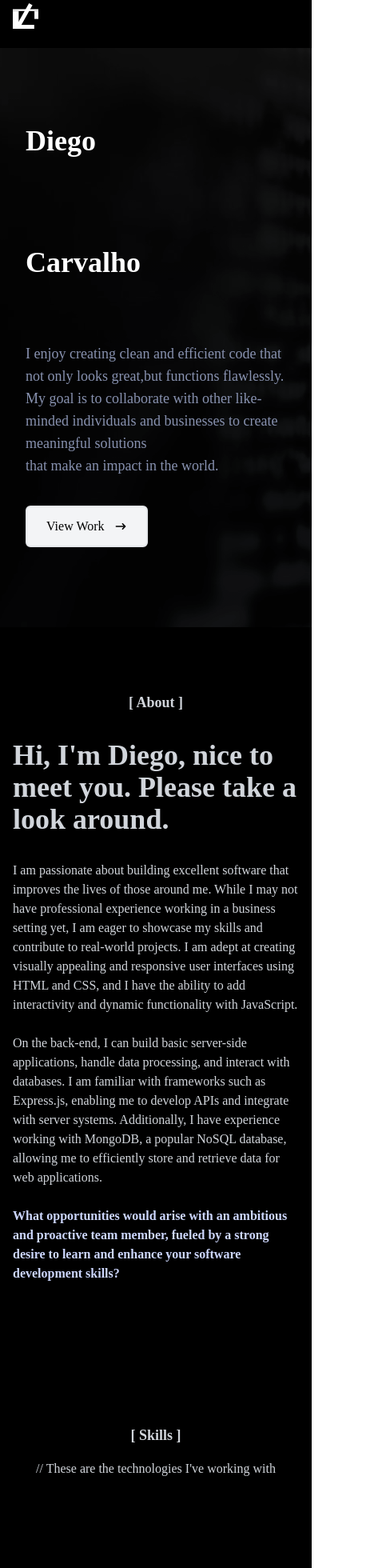
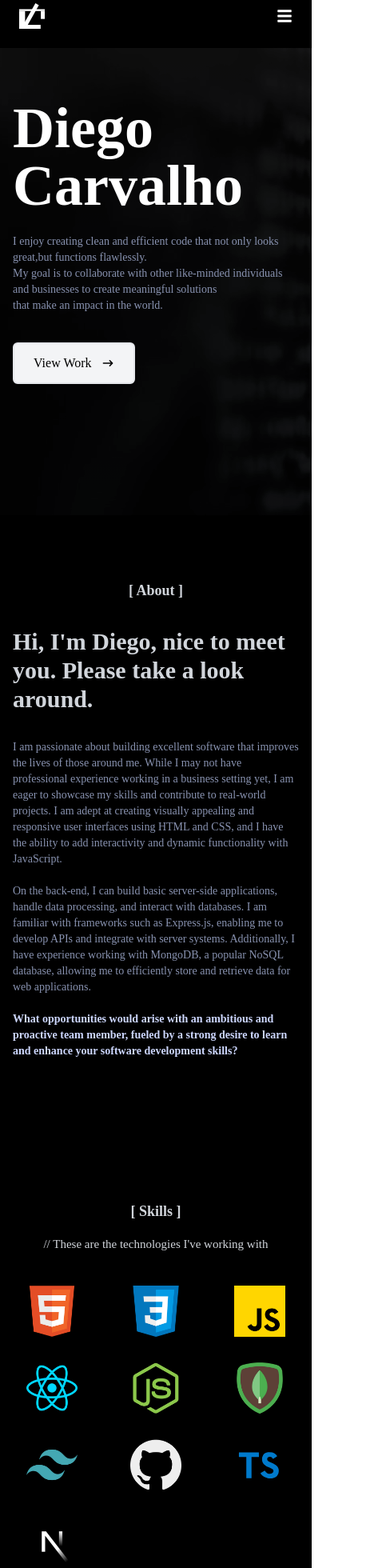
Before and after one commit to diegocchaves/dev-portfolio, a React (Create React App) app: page / in a window 390 px wide. Shown: the part 20-1980 px from the top of the page at 80% size, 488 px wide, since content can reach past the window. Built offline with nearby package versions, Linux system fonts and the light colour scheme.

Commit message:
Enhance layout and responsiveness for App, About, Home, Navbar, and Skills components

```diff
--- a/src/App.js
+++ b/src/App.js
@@ -8,7 +8,8 @@ import Skills from "./components/Skills";
 
 function App() {
   return (
-    <div>
+    <div className="p-0 mx-0 my-0 overflow-hidden App">
+      {/* Navbar and sections */}
       <Navbar />
       <Home />
       <About />
--- a/src/components/About.jsx
+++ b/src/components/About.jsx
@@ -10,11 +10,11 @@ const About = () => {
             </p>
         </div>
         <div className='max-w-[1000px] w-full grid sm:grid-cols-2 gap-8 px-4'>
-          <div className='text-4xl font-bold sm:text-right' p>
+          <div className='text-3xl font-bold md:text-4xl sm:text-right' p>
             <p>Hi, I'm Diego, nice to meet you.
               Please take a look around.</p>
           </div>
-          <div>
+          <div className='md:text-lg text-sm text-[#8892b0]'>
             <p>I am passionate about building excellent software that improves
               the lives of those around me. While I may not have professional experience working in a business setting yet,
               I am eager to showcase my skills and contribute to real-world projects.
--- a/src/components/Home.jsx
+++ b/src/components/Home.jsx
@@ -11,13 +11,13 @@ const Home = () => {
             backgroundSize: 'inherit',
             backgroundPosition: 'inherit',
             backgroundRepeat: 'no-repeat',
-        }} name='home' className='z-10 w-full h-full py-20 bg-black bg-opacity-40 md:py-36' >
+        }} name='home' className='w-full h-full py-20 bg-black bg-opacity-40 md:py-36 ' >
       {/* Container */}
-      <div className='flex items-center justify-center w-full h-full space-y-10'>
-      <div className='flex flex-col justify-start px-8 mx-auto max-w-[1000px]'>
-        <h1 className=' text-4xl font-bold text-white md:text-[11rem] mt-24 mb-28'>Diego</h1>
-        <h1 className=' text-4xl font-bold text-white md:text-[11rem] mb-16'>Carvalho</h1>
-        <span className='block text-[#8892b0] text-lg py-4 w-fit'>I enjoy creating clean and efficient code that not only looks great,but functions flawlessly. <br />
+      <div className='flex md:justify-center md:items-center md:space-y-10'>
+      <div className='flex flex-col px-4 py-16 md:py-0 md:px-8 '>
+        <h1 className=' text-7xl font-bold text-white md:text-[11rem]'>Diego</h1>
+        <h1 className=' text-7xl font-bold text-white md:text-[11rem] mb-2'>Carvalho</h1>
+        <span className='block text-[#8892b0] text-sm md:text-lg py-4 w-fit'>I enjoy creating clean and efficient code that not only looks great,but functions flawlessly. <br />
         My goal is to collaborate with other
           like-minded individuals and businesses
            to create meaningful solutions <br />
--- a/src/components/Navbar.jsx
+++ b/src/components/Navbar.jsx
@@ -28,7 +28,7 @@ const Navbar = () => {
   ]
 
   return (
-    <div className='fixed w-full h-[80px] flex justify-between items-center px-4 md:px-6 bg-black text-gray-30 z-10'>
+    <div className='fixed w-full h-[80px] flex justify-between items-center px-6 bg-black text-gray-30 z-0 '>
       <div className='flex items-center justify-start '>
         <Link to='home' smooth={true} duration={500} className='flex justify-start cursor-pointer'>
           <img src={Logo} alt='logo' className='w-8 h-8' />
@@ -53,8 +53,8 @@ const Navbar = () => {
       </nav>
 
       {/* hamburge */}
-      <div onClick={handleClick} className='z-10 md:hidden'>
-        {!nav ? <FaBars /> : <FaTimes />}
+      <div onClick={handleClick} className='z-10 text-white md:hidden'>
+        {!nav ? <FaBars size={20} /> : <FaTimes size={10} />}
       </div>
 
       {/* mobile menu */}
--- a/src/components/Skills.jsx
+++ b/src/components/Skills.jsx
@@ -1,4 +1,5 @@
 import React from 'react'
+import { useEffect , useState} from 'react'
 import Marquee from 'react-fast-marquee'
 import HTML from '../assets/images/html.png'
 import CSS from '../assets/images/css.png'
@@ -12,6 +13,21 @@ import TypeScript from '../assets/images/typescript.svg'
 import Next from '../assets/images/nextjs.png'
 
 const Skills = () => {
+  const [isMobile, setIsMobile] = useState(false);
+  useEffect(() => {
+    const handleResize = () => {
+      setIsMobile(window.innerWidth < 768);
+    };
+
+    handleResize(); // Set initial state
+    window.addEventListener('resize', handleResize);
+
+    return () => {
+      window.removeEventListener('resize', handleResize);
+    };
+  }
+  , []);
+
   const skills = [
     { src: HTML, alt: "HTML icon"},
     { src: CSS, alt: "CSS icon" },
@@ -30,22 +46,28 @@ const Skills = () => {
       <div className='max-w-[1000px] mx-auto p-4 flex flex-col justify-center w-full h-full'>
         <div className='flex flex-col items-center '>
           <p className='inline text-lg font-bold md:text-xl'>[ Skills ]</p>
-          <p className='py-4'>// These are the technologies I've working with</p>
+          <p className='py-4 text-[15px] md:text-lg'>// These are the technologies I've working with</p>
         </div>
-      <Marquee
-      play={true}
-      speed={50}
-      gradient={false}
-      className='w-full h-full mt-32'>
-        <div className='flex flex-row w-full space-x-8 text-center sm:grid-cols-4 '>
+        {isMobile ? (
+          <div className='grid grid-cols-3 gap-8 mt-6 text-center'>
             {skills.map((skill, index) => (
               <div key={index}>
-              <img className={`w-40 mx-8 ${skill.className || ''}`} src={skill.src} alt={skill.alt} />
-              <p className='my-4'>{skill.alt.split(' ')[0]}</p>
+                <img className={`w-16 mx-auto ${skill.className} || ""}`} src={skill.src} alt={skill.alt} />
+              </div>
+            ))}
+          </div>
+        ) : (
+          <Marquee className='w-full h-full mt-32' play={true} speed={50} gradient={false}>
+           <div className='flex flex-row w-full space-x-8 text-center'>
+             {skills.map((skill, index) => (
+              <div key={index}>
+                <img className={`w-28 md:w-40 mx-8 ${skill.className || ""}`} src={skill.src} alt={skill.alt} />
+                <p>{skill.alt.split('')[0]}</p>
               </div>
             ))}
            </div>
           </Marquee>
+        )}
       </div>
     </div>
   );
```
Lines whose indentation alone changed are shown as unchanged.
